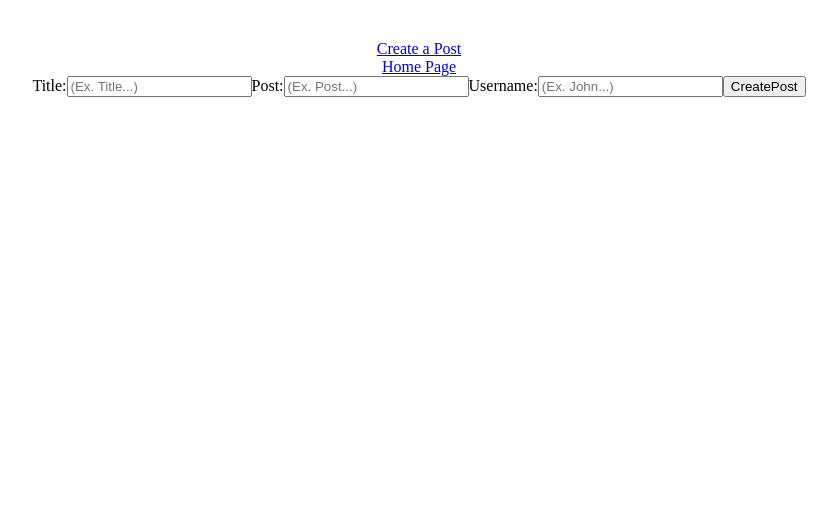
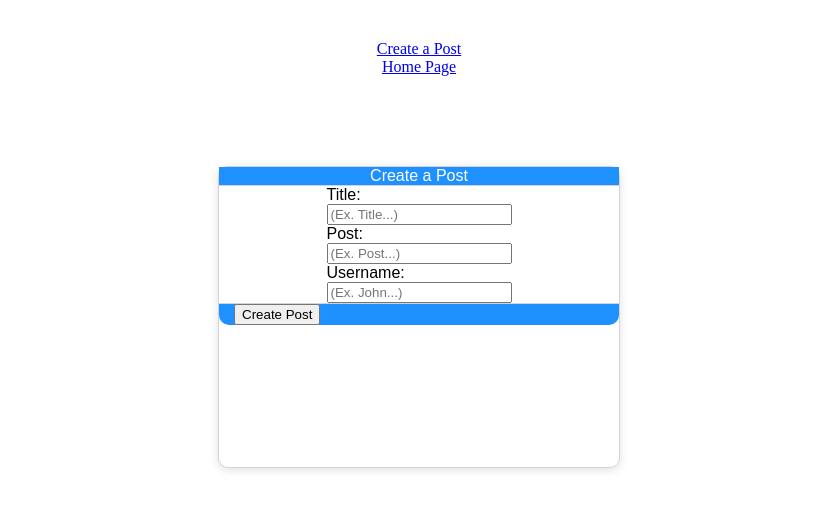
Before and after one commit to Sandali0726/FSWD, a React (Create React App) app in the folder REACT-FULLSTACK/client/: page /createpost in a window 1280 px wide. Shown: the top 510 px of the page, without its empty margins (221-1058 px from the left). Built offline with nearby package versions, Linux system fonts and the light colour scheme.

Commit message:
refactor CreatePost component layout and improve form structure

```diff
--- a/REACT-FULLSTACK/client/src/pages/CreatePost.js
+++ b/REACT-FULLSTACK/client/src/pages/CreatePost.js
@@ -1,37 +1,47 @@
 import React from 'react';
-import {Formik, Form, Field, ErrorMessage} from 'formik';
-
-
-
+import { Formik, Form, Field, ErrorMessage } from 'formik';
 
 function CreatePost() {
   return (
-    <div className='createPostPage'>
-    <Formik >
-    <Form className="formContainer">
-            <label>Title:</label>
+    <div className="App"> {/* Reusing .App class for layout */}
+      <div className="post"> {/* Reusing .post for styling */}
+        <Formik>
+          <Form className="formContainer"> {/* Form container */}
+            <div className="title"> {/* Reusing title class */}
+              Create a Post
+            </div>
+
+            <div className="body"> {/* Reusing body class */}
+              <label htmlFor="title">Title:</label>
               <Field
                 id="inputCreatePost"
                 name="title"
                 placeholder="(Ex. Title...)"
               />
-            <label>Post:</label>
+
+              <label htmlFor="postText">Post:</label>
               <Field
                 id="inputCreatePost"
                 name="postText"
                 placeholder="(Ex. Post...)"
               />
-            <label>Username:</label>
+
+              <label htmlFor="username">Username:</label>
               <Field
                 id="inputCreatePost"
-                name="Username"
+                name="username"
                 placeholder="(Ex. John...)"
               />
-            <button type='submit'>CreatePost</button>
+            </div>
+
+            <div className="footer"> {/* Reusing footer class */}
+              <button type="submit">Create Post</button>
+            </div>
           </Form>
         </Formik>
+      </div>
     </div>
   );
 }
 
-export default CreatePost
+export default CreatePost;
```
Also changed, not shown: 1 other file (tests, documents, lock files or other folders). Lines whose indentation alone changed are shown as unchanged.
